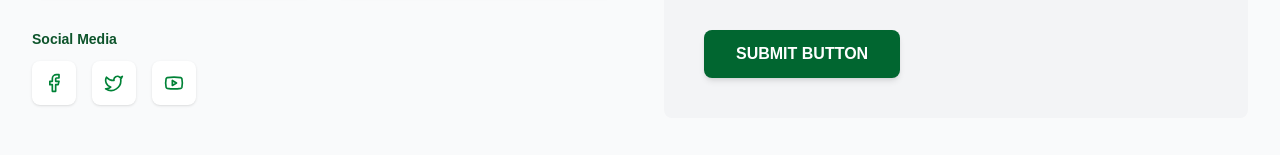
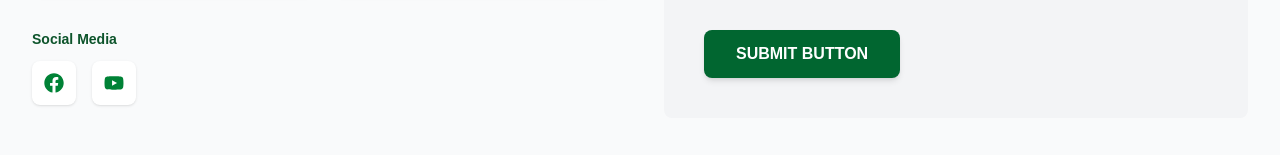
Before and after one commit to Maverickj8/Kadi-C, a Next.js app: page /contact in a window 1280 px wide. Shown: the part 519-674 px from the top of the page. Built offline with nearby package versions, Linux system fonts and the light colour scheme.

Commit message:
added react icon

```diff
--- a/component/Contact.jsx
+++ b/component/Contact.jsx
@@ -1,6 +1,7 @@
 'use client'
 import { useState } from 'react';
-import { Phone, Mail, MapPin, Instagram, Facebook, Twitter , Youtube } from 'lucide-react';
+import { Phone, Mail, MapPin } from 'lucide-react';
+import { FaInstagram, FaFacebook, FaTwitter, FaYoutube } from 'react-icons/fa';
 
 export default function ContactPage() {
   const [formData, setFormData] = useState({
@@ -47,17 +48,16 @@ export default function ContactPage() {
       link: '#map'
     },
     {
-      icon: Instagram,
+      icon: FaInstagram,
       label: 'Instagram',
       value: 'yourid.com',
-      link: 'https://instagram.com'
+      link: 'https://www.instagram.com/kadi_c_farms?igsh=bTk5emJ5bWF3dnk1'
     }
   ];
 
   const socialMedia = [
-    { icon: Facebook, link: 'https://facebook.com' },
-    { icon: Twitter, link: 'https://twitter.com' },
-    { icon: Youtube, link: 'https://youtube.com' }
+    { icon: FaFacebook, link: 'https://www.facebook.com/profile.php?id=61580422739746' },
+    { icon: FaYoutube, link: 'https://youtube.com/@kadi-cfarms?si=U5vzKlSwoTFFGKoE' }
   ];
 
   return (
--- a/component/Footer.jsx
+++ b/component/Footer.jsx
@@ -1,7 +1,7 @@
 'use client'
 
 import { useState } from "react";
-import { FaFacebook, FaXTwitter, FaInstagram, FaYoutube, FaLinkedin, FaWhatsapp } from "react-icons/fa6";
+import { FaFacebook, FaInstagram, FaYoutube, FaLinkedin, FaWhatsapp } from "react-icons/fa6";
 
 export default function Footer() {
   const [email, setEmail] = useState("");
```
